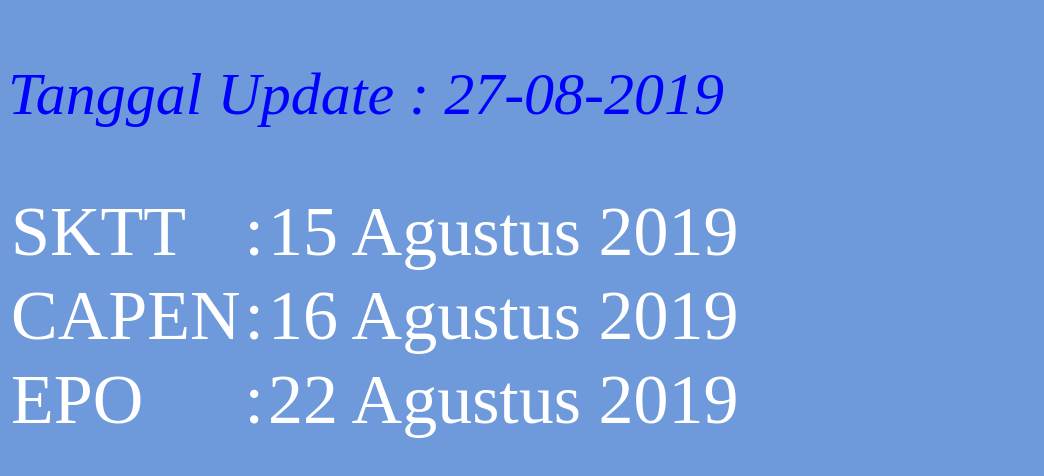
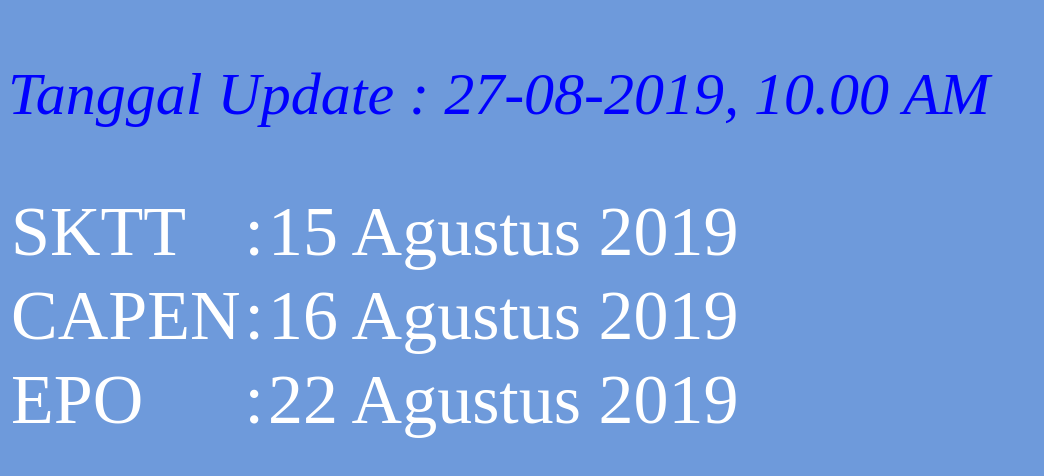
Before and after one commit to infosktt/infosktt.github.io, a plain HTML site: page index.html in a window 1280 px wide. Shown: the whole page, without its empty margins (0-1044 px from the left). Drawn offline with Linux system fonts and the light colour scheme.

Commit message:
Update index.html

```diff
--- a/index.html
+++ b/index.html
@@ -8,7 +8,7 @@
 </head>
 
 <body>
-	<p style="color : blue;">Tanggal Update : 27-08-2019</p>
+	<p style="color : blue;">Tanggal Update : 27-08-2019, 10.00 AM</p>
 	<table>
     	  <tbody>
             <tr>
```
